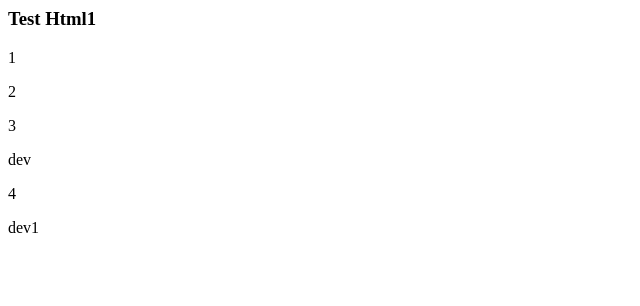
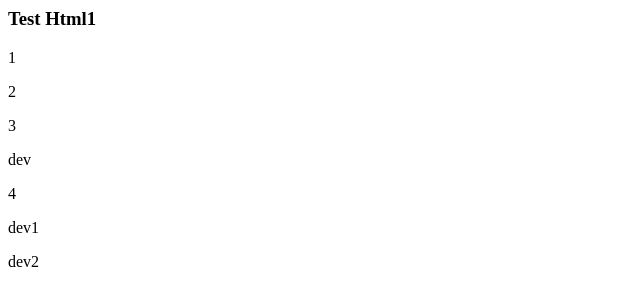
Before and after one commit to HTML4/test, a plain HTML site: page index.html in a window 1280 px wide. Shown: the full height of the page, 0-640 px from the left. Drawn offline with Linux system fonts and the light colour scheme.

Commit message:
add dev2

```diff
--- a/index.html
+++ b/index.html
@@ -10,5 +10,6 @@
 <p>dev</p>
 <p>4</p>
 <p>dev1</p>
+<p>dev2</p>
 </body>
 </html>
```
